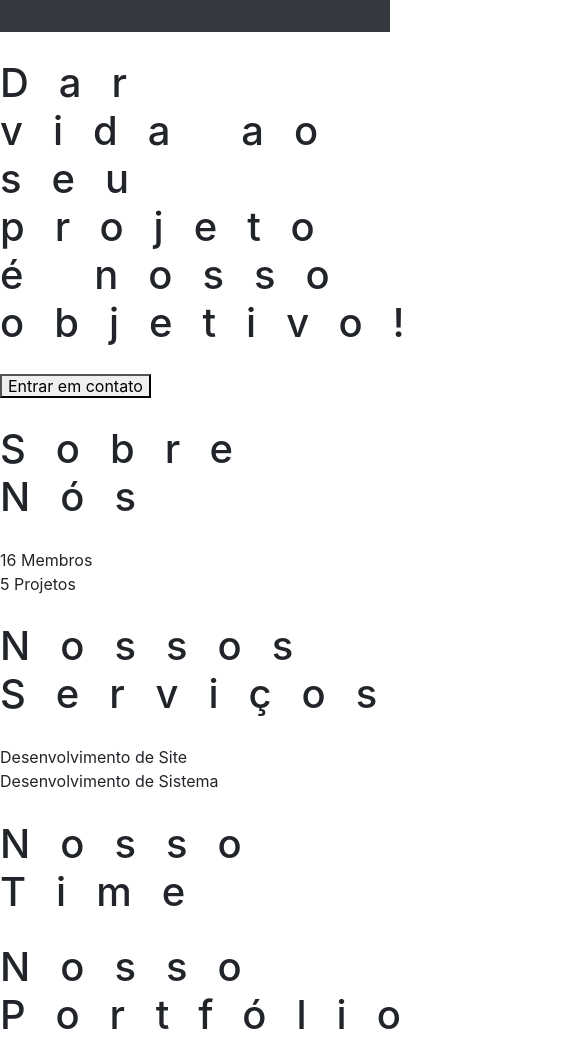
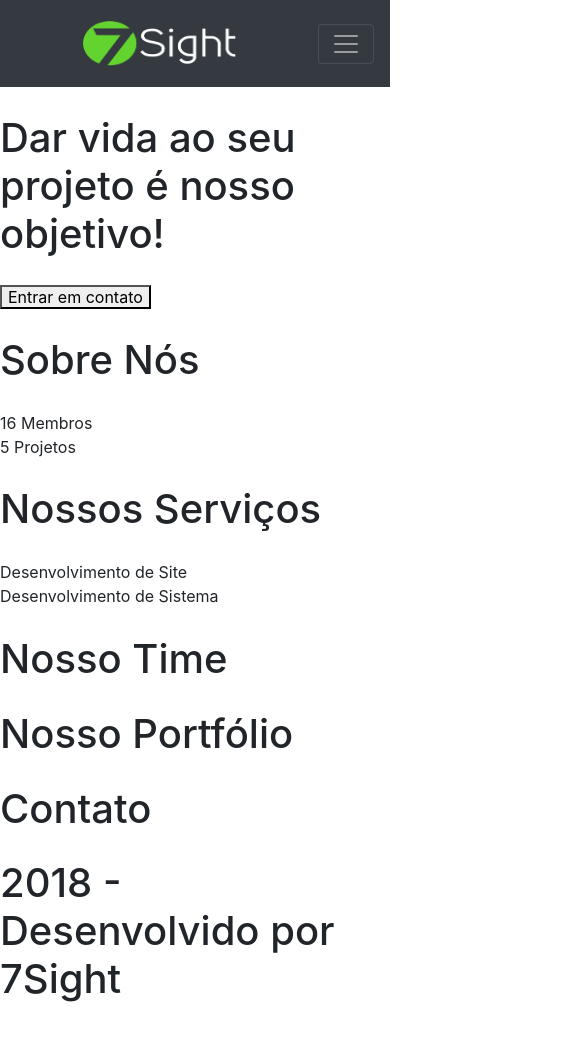
Before and after one commit to 7Sight/7Sight-Website, a plain HTML site: page index.html in a window 390 px wide. Shown: the top 1042 px of the page, 585 px wide, since content can reach past the window. After the commit the page ends 1003 px from the top, so only its background shows below. Drawn offline with nearby package versions, Linux system fonts and the light colour scheme.

Commit message:
Navbar concluida

```diff
--- a/css/style.css
+++ b/css/style.css
@@ -29,7 +29,7 @@ body, html {
 
 h1 {
 	font-size: 40px;
-	letter-spacing: 30px;
+
 	font-weight: 75%;
 }
 
@@ -52,5 +52,6 @@ hr {
 .nav-item{
     font-size:20px;
 
+}
 
-}
+   }
--- a/index.html
+++ b/index.html
@@ -26,18 +26,20 @@
     <body>
         <!--Início NavBar-->
 
-        <nav class="navbar navbar-expand-lg navbar-dark bg-dark py-3 sticky-top">
-
-            <div class="collapse navbar-collapse" id="navbar-collapse">
-                <div class="row justify-content-center">
-                    <div class="col-4">
-                        <img src="img/logo.png" width="155" height="55" alt="" class="navbar-brand">
-                    </div>
+       <!--Início NavBar-->
+        <nav class="navbar navbar-expand-xl container-fluid navbar-dark bg-dark py-3 sticky-top">
+            <div class="row justify-content-center">
+                <div class="col-4">
+                    <img src="img/logo.png" width="155" height="55" alt="" class="navbar-brand">
                 </div>
+            </div>
+            <button class="navbar-toggler" type="button" data-toggle="collapse" data-target="#bar" aria-controls="navbarTogglerDemo02" aria-expanded="false" aria-label="Toggle navigation">
+                <span class="navbar-toggler-icon"></span>
+            </button>
+            <div class="collapse navbar-collapse" id="bar">
                 <div class="row justify-content-end">
                     <div class="col-4">
                         <ul class="navbar-nav ml-auto">
-
                             <li class="nav-item">
                                 <a class="nav-item nav-link disabled ml-5 smoothScroll text-white" href="#sobre">Sobre</a>
                             </li>
@@ -57,9 +59,7 @@
                     </div>
                 </div>
             </div>
-
         </nav>
-
         <!--Fim NavBar-->
 
         <!--Início Home-->
```
